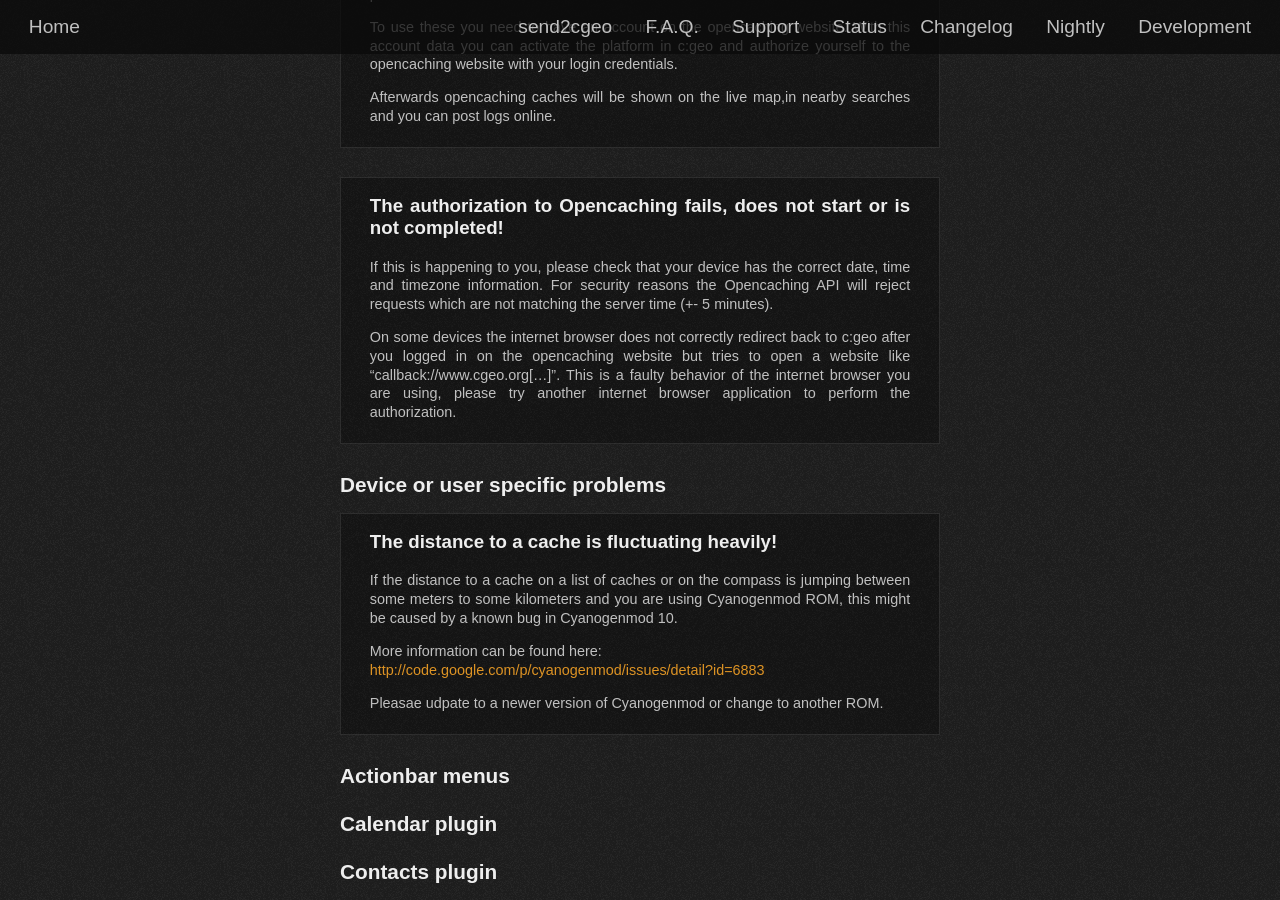
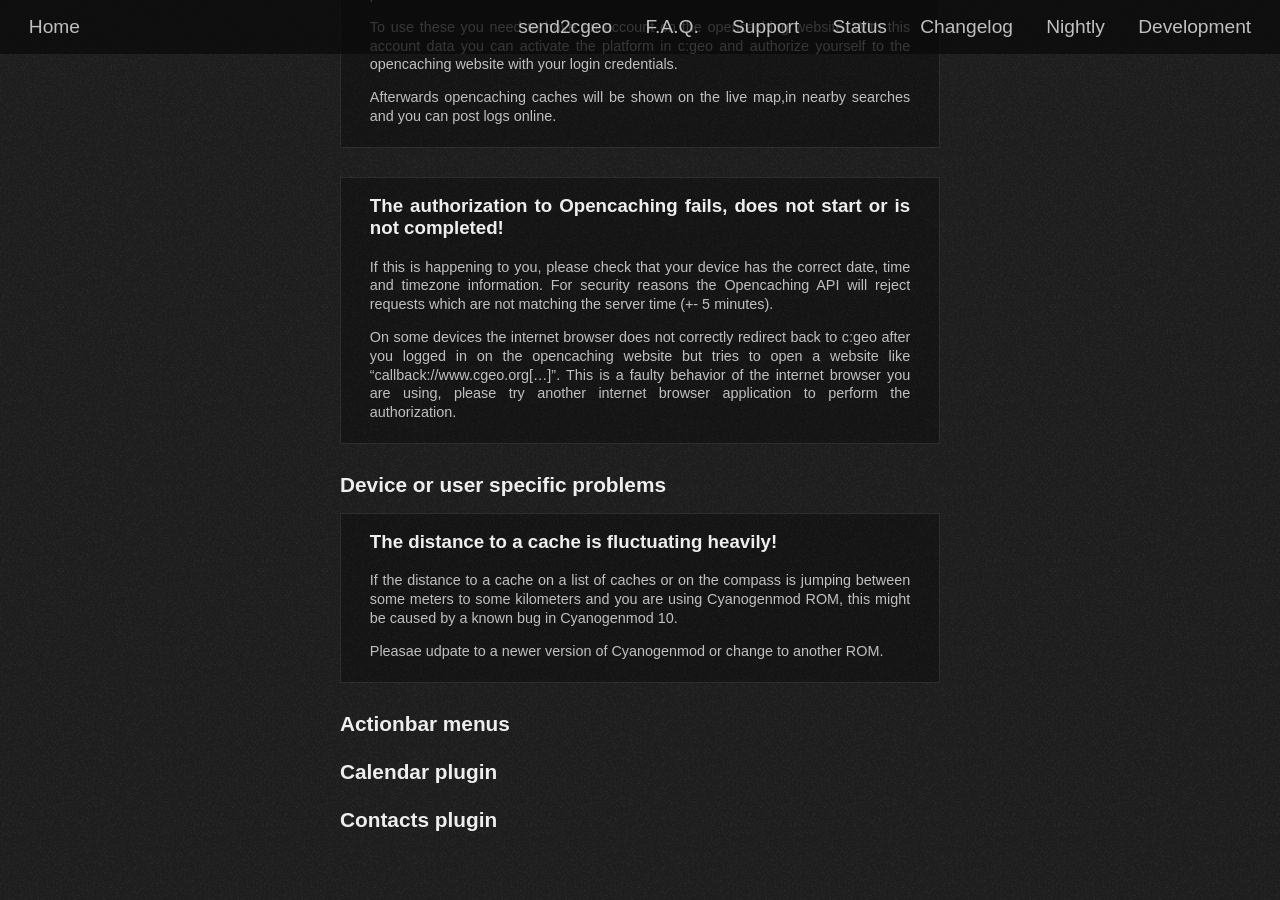
Before and after one commit to cgeo/cgeo.github.io, a Jekyll site: the page built from faq.html, in a window 1280 px wide and 900 px high, scrolled down 23907 px. Built offline with Jekyll 4.4.1, drawn with Linux system fonts in a browser that asks for light colours; some web fonts are replaced; after the commit the page ends 24755 px from its top, so only the background shows below that.

Commit message:
Remove link which is no longer valid

```diff
--- a/_data/faq.yml
+++ b/_data/faq.yml
@@ -803,9 +803,6 @@
             If the distance to a cache on a list of caches or on the compass is jumping between some meters to some kilometers and you are
             using Cyanogenmod ROM, this might be caused by a known bug in Cyanogenmod 10.
 
-            More information can be found here:\\
-            [http://code.google.com/p/cyanogenmod/issues/detail?id=6883](http://code.google.com/p/cyanogenmod/issues/detail?id=6883)
-
             Pleasae udpate to a newer version of Cyanogenmod or change to another ROM.
 
 - title: Actionbar menus
```
